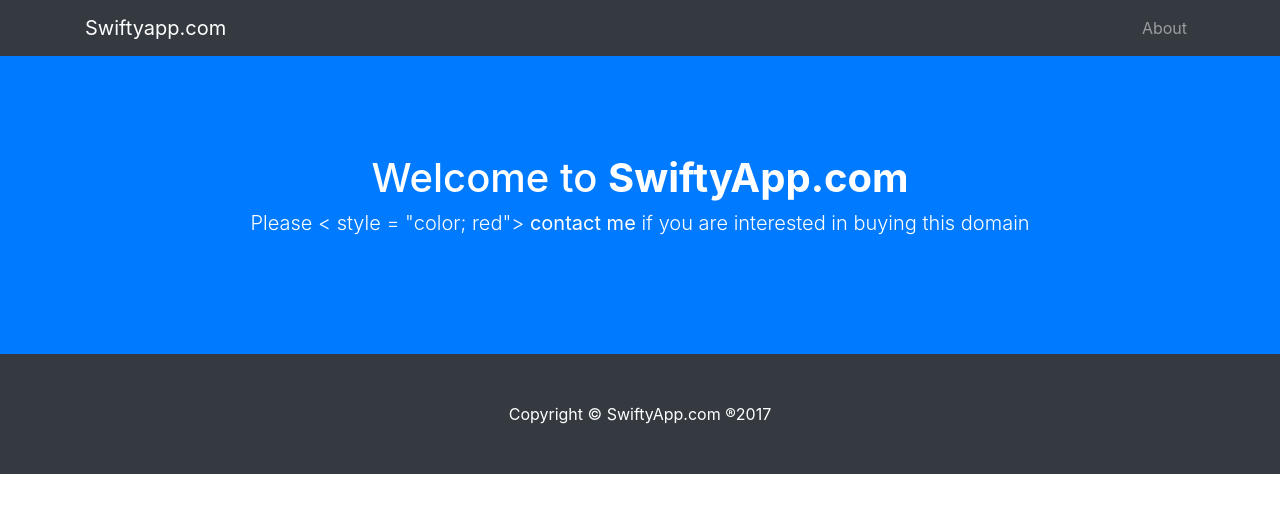
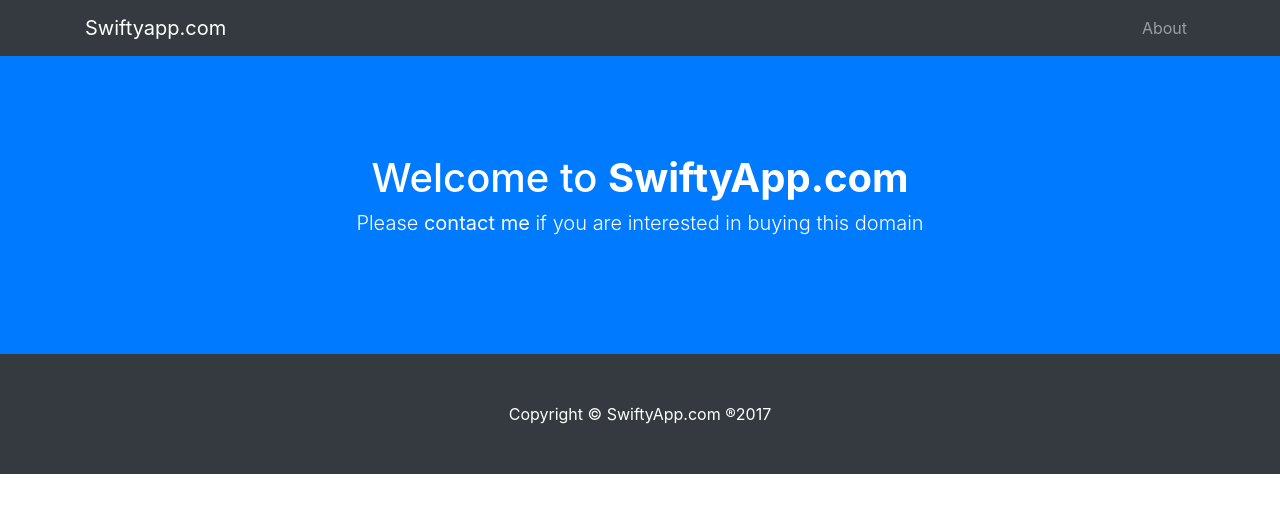
Before and after one commit to Gorbax9/swifty_sp, a website with bundled scripts: page index.html in a window 1280 px wide. Built offline with nearby package versions, Linux system fonts and the light colour scheme.

```diff
--- a/index.html
+++ b/index.html
@@ -47,7 +47,7 @@
     <header class="bg-primary text-white">
       <div class="container text-center">
         <h1>Welcome to <b>SwiftyApp.com</b></h1>
-        <p class="lead">Please < style = "color; red"> <b>contact me</b> if you are interested in buying this domain</p>
+        <p class="lead">Please <b>contact me</b> if you are interested in buying this domain</p>
       </div>
     </header>
 <!--
```
